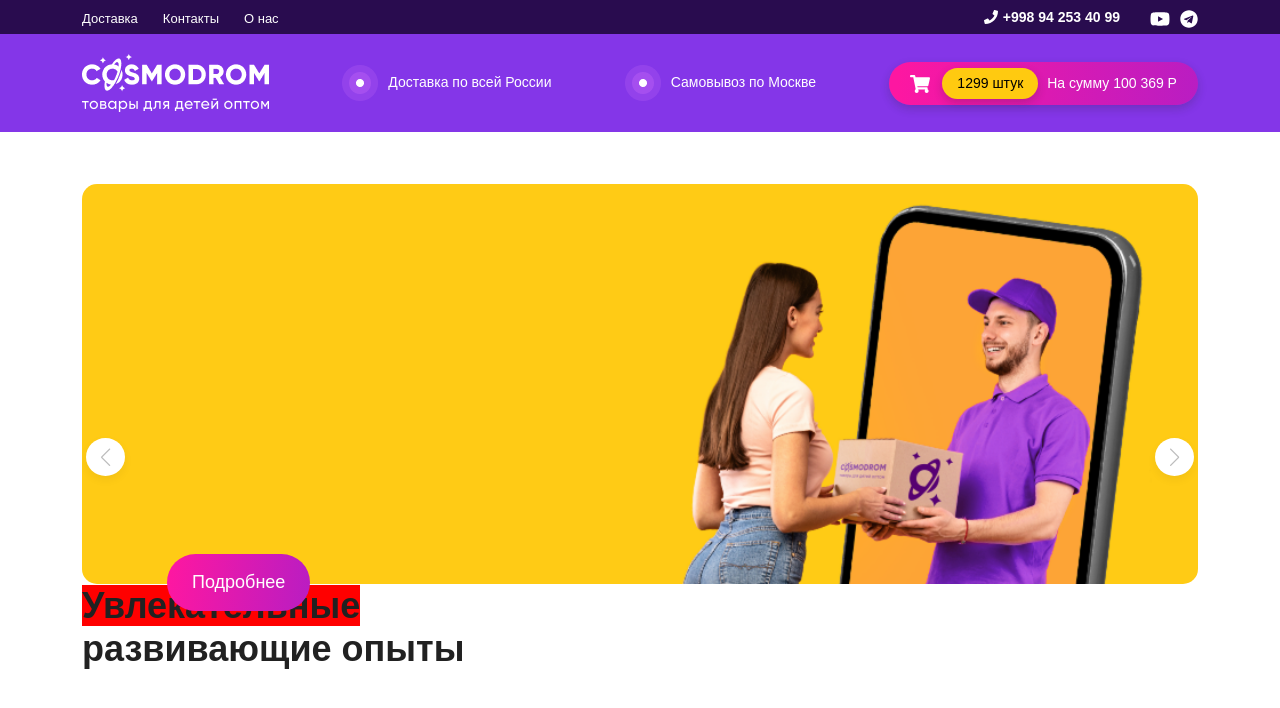
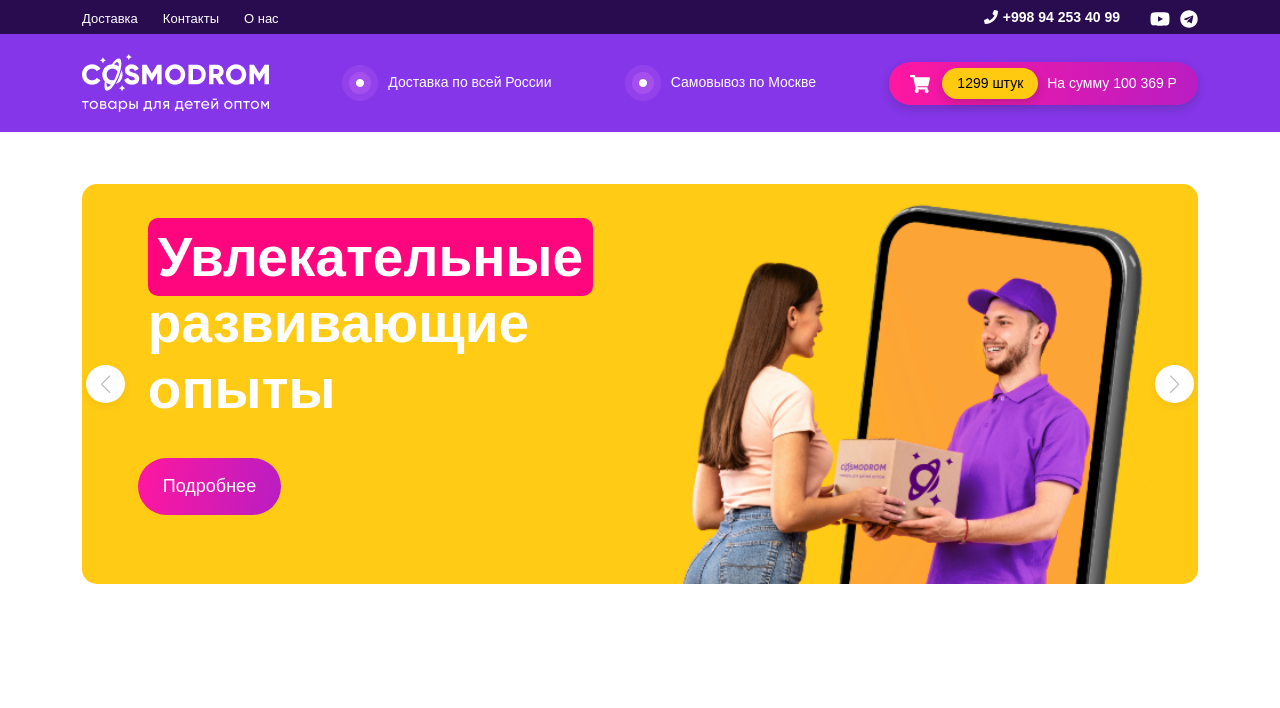
Before and after one commit to web968/onlinestore, a React (Vite) app: page / in a window 1280 px wide. Shown: the top 708 px of the page. Built offline with nearby package versions, Linux system fonts and the light colour scheme.

Commit message:
header unresponse

```diff
--- a/src/components/header/Header.jsx
+++ b/src/components/header/Header.jsx
@@ -7,6 +7,8 @@ import "swiper/css/navigation";
 import { slides } from "../../util/constant";
 import "./style.css"
 
+const colors = ["#0BB200", "#FF067E", "#D01C26", "#8436E8", "#8436E8"]; // Id ga qarab berilgan ranglar
+const textColor = ["#FFFFFF", "#FFFFFF", "#FFFFFF", "#FFFFFF", "#1A1A1A"]; // Id ga qarab berilgan ranglar
 
 export default function Header() {
     return (
@@ -21,7 +23,7 @@ export default function Header() {
                                 <div className="slide-content">
                                     <img src={slide.image} alt="Slide" className="img-fluid" />
                                     <div className="text-container">
-                                        <h2> <span>{slide.tittle1}</span> <br /> {slide.title}</h2>
+                                        <h2 style={{ color: textColor[index % colors.length] }}> <span style={{ backgroundColor: colors[index % colors.length] }}>{slide.tittle1}</span> <br /> {slide.title} <br /> {slide.title3}</h2>
                                         <p>{slide.tittle2}</p>
                                         <button>{slide.button}</button>
                                     </div>
--- a/src/components/header/style.css
+++ b/src/components/header/style.css
@@ -21,6 +21,7 @@ ul {
     object-fit: cover; /* Rasmni mos ravishda kesish */
     border-radius: 15px;
   }
+  /* swiper right and left */
 .swiper-button-next::after,
 .swiper-button-prev::after {
     padding: 10px 15px;
@@ -31,20 +32,32 @@ ul {
     backdrop-filter: blur(50px);
     box-shadow: 0px 4px 10px 0px #0000000D;
 }
+#header .custom-swiper .text-container {
+  position: absolute;
+  z-index: 9999;
+  top: 10%;
+  left: 5%;
+}
 #header .custom-swiper .text-container h2{
     font-family: 'Poppins', sans-serif;
     font-weight: 600;
-    font-size: 36px;
-    color: #212121;
-    margin-bottom: 20px;
+    font-size: 55px;
+    color: #1A1A1A;
+    padding: 0 10px 20px 10px;
 }
 #header .custom-swiper .text-container h2 span{
-    background-color: red;
+  color: #FFFFFF;
+  border-radius: 10px;
+  padding: 8px 10px;
+}
+#header .custom-swiper .text-container p{
+  font-family: sans-serif;
+  font-weight: 400;
+  font-size: 17px;
+  color: #1a1a1a;
+  /* padding: 30px 0; */
 }
 #header .custom-swiper .text-container button{
-    position: absolute;
-    top: 73%;
-    left: 85px;
     font-family: sans-serif;
     font-weight: 500;
     font-size: 18px;
--- a/src/util/constant.js
+++ b/src/util/constant.js
@@ -10,35 +10,44 @@ export const navItems = [
 ];
 export const slides = [
     {
+        id: 1,
         image: "/images/banner66.png",
         tittle1: "Эпоксидная ",
-        title: "смола для творчества",
+        title: "смола для ",
+        title3: "творчества",
         button: "Подробнее"
     },
     {
+        id: 2,
         image: "/images/banner66.png",
         tittle1: "Увлекательные ",
-        title: "развивающие опыты ",
+        title: "развивающие ",
+        title3: "опыты",
         button: "Подробнее"
     },
     {
+        id: 3,
         image: "/images/banner66.png",
         tittle1: "Аквамозаика ",
         title: "для девочек и мальчиков",
+        title3: "и мальчиков",
         button: "Подробнее"
     },
     {
+        id: 4,
         image: "/images/banner66.png",
         tittle1: "Лучшие ",
-        title: "наборы слаймов",
+        title: "наборы",
+        title3: " слаймов",
         button: "Подробнее"
     },
     {
+        id: 5,
         image: "/images/banner66.png",
         tittle1: "Бесплатная ",
         title: "доставка",
         tittle2: "Акция действует при заказе от 100 000 руб.",
-        button: "Подробнее"
+        button: "Перейти к акции"
     }
 ];
 export const categories = [
```
